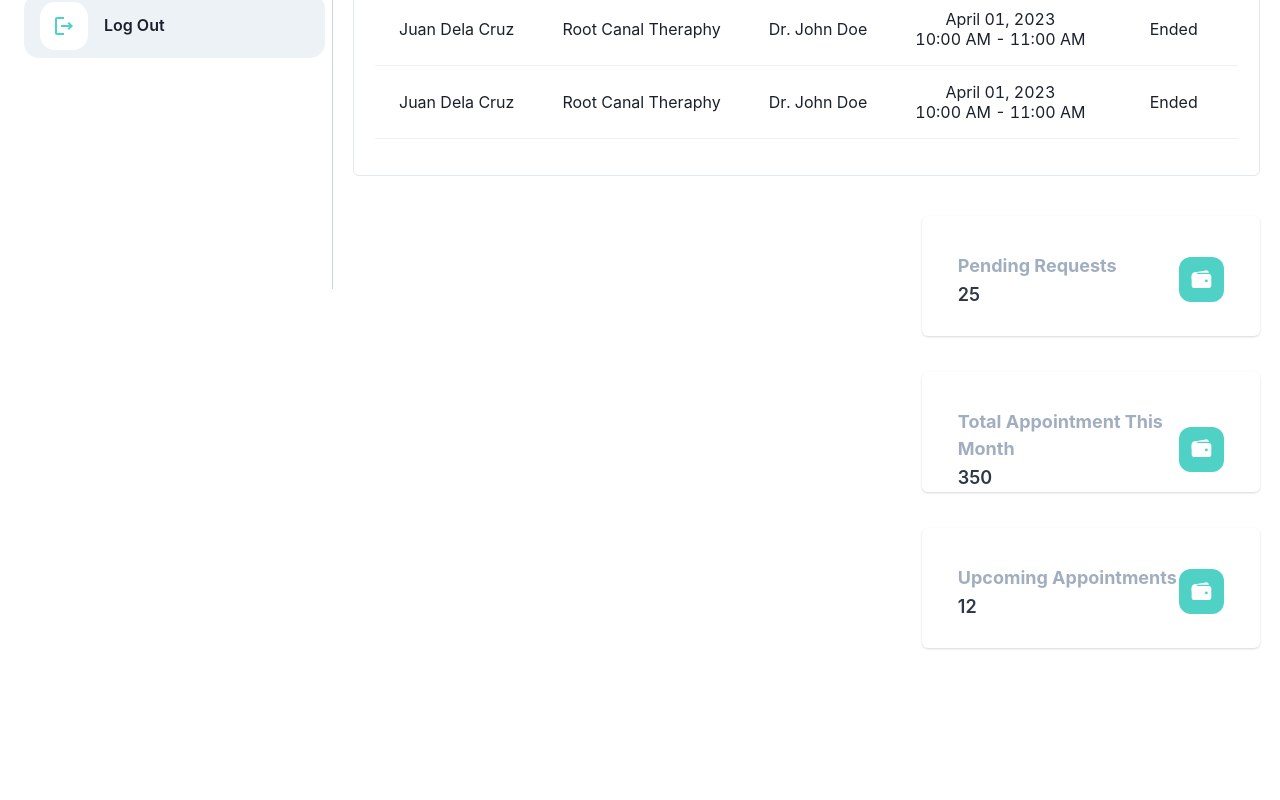
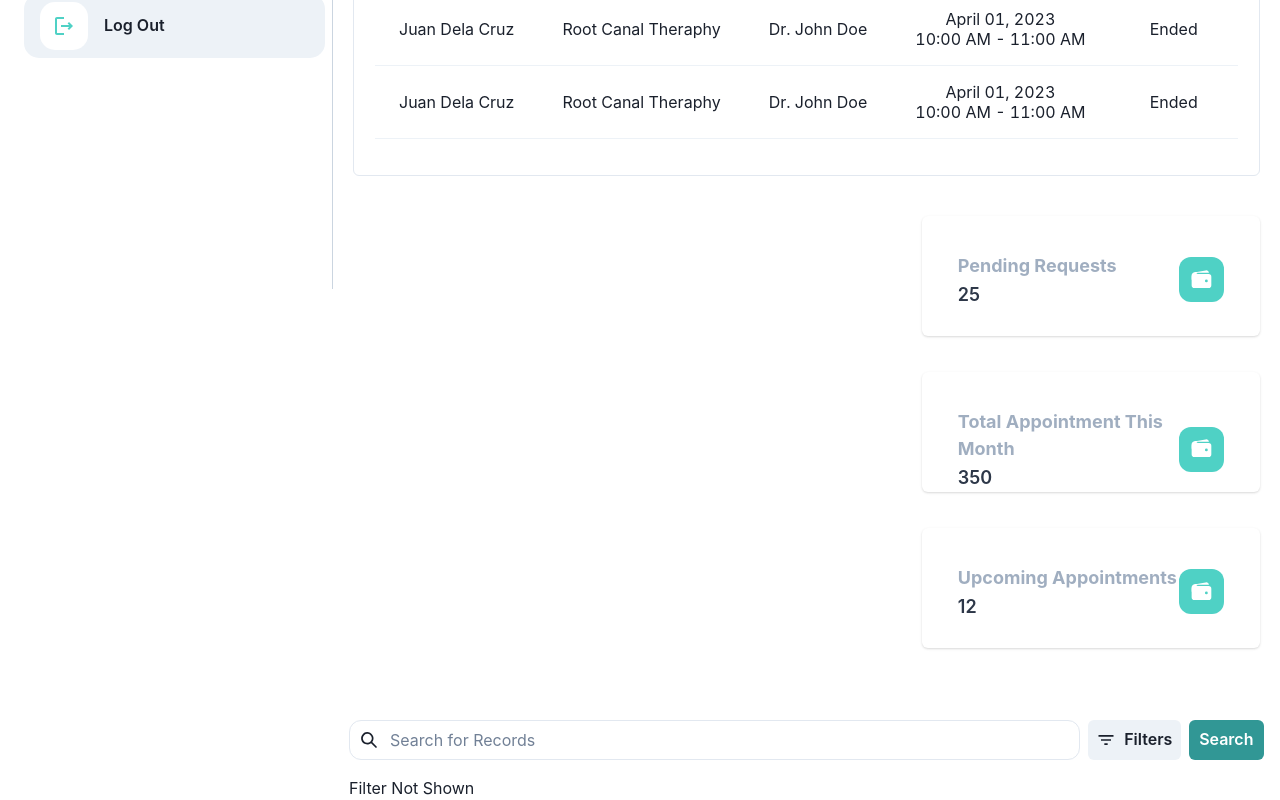
Before and after one commit to sepiisagun/knddras-employees, a Next.js app: page /dashboard in a window 1280 px wide. Shown: the part 574-1374 px from the top of the page. Before the commit the page ends 1278 px from the top, so only its background shows below. Built offline with nearby package versions, Linux system fonts and the light colour scheme.

Commit message:
feat: Created Search bar component

```diff
--- /dev/null
+++ b/src/components/Search/SearchBar.js
@@ -0,0 +1,54 @@
+import {
+	Box,
+	Button,
+	Flex,
+	HStack,
+	Icon,
+	Input,
+	InputGroup,
+	InputLeftElement,
+} from "@chakra-ui/react";
+import React, { useState } from "react";
+import { SearchIcon } from "@chakra-ui/icons";
+import { MdFilterList } from "react-icons/md";
+import spiels from "../../constants/spiels";
+
+const SearchBar = () => {
+	const [showFilter, setShowFilter] = useState(false);
+	return (
+		<Box>
+			<HStack p={4}>
+				<InputGroup>
+					<InputLeftElement pointerEvents="none">
+						<SearchIcon boxSize={4} />
+					</InputLeftElement>
+					<Input
+						borderRadius="xl"
+						placeholder={spiels.PLACEHOLDER_SEARCH}
+						type="text"
+					/>
+				</InputGroup>
+				<Button
+					onClick={() => {
+						setShowFilter(true);
+					}}
+				>
+					<Flex justifyContent="center" mr={2}>
+						<Icon as={MdFilterList} h={5} w={5} />
+					</Flex>
+					<Box justifyContent="center">{spiels.TEXT_FILTER}</Box>
+				</Button>
+				<Button colorScheme="teal" onClick={() => setShowFilter(false)}>
+					{spiels.BUTTON_SEARCH}
+				</Button>
+			</HStack>
+			{showFilter ? (
+				<Box px={4}>Filter Shown</Box>
+			) : (
+				<Box px={4}>Filter Not Shown</Box>
+			)}
+		</Box>
+	);
+};
+
+export default SearchBar;
--- a/src/constants/spiels.js
+++ b/src/constants/spiels.js
@@ -1,10 +1,12 @@
 /* eslint-disable sort-keys */
 const spiels = {
 	APP_NAME: "KNDDRAS Employees",
+	BUTTON_SEARCH: "Search",
 	CLR_TEAL: "teal.300",
 	COMP_NAME: "Klinika ng Dentista",
 	EMP_PORTAL: "Employee Portal",
 	EMP_PORTAL_SUB: "Enter your Email and Password to sign in",
+	TEXT_FILTER: "Filters",
 	INC_EMAIL: "Incorrect Email",
 	INC_PASSWORD: "Incorrect Password",
 	LBL_EMAIL: "Email",
@@ -13,6 +15,7 @@ const spiels = {
 	LBL_SIGNIN: "Sign In",
 	PHOLDER_EMAIL: "Your Email Address",
 	PHOLDER_PASSWORD: "Your Password",
+	PLACEHOLDER_SEARCH: "Search for Records",
 	REQ_EMAIL: "Email is required",
 	REQ_PASSWORD: "Password is required",
 
--- a/src/modules/dashboard/screens/DashboardScreen.js
+++ b/src/modules/dashboard/screens/DashboardScreen.js
@@ -7,6 +7,7 @@ import AddRecord from "../../../components/Counter/AddRecord";
 import AppointmentsTable from "../components/AppointmentsTable";
 // import RedirectBanner from "../components/RedirectBanner";
 import Counters from "../../../components/Counter/Counters";
+import SearchBar from "../../../components/Search/SearchBar";
 
 const DashboardScreen = () => {
 	return (
@@ -41,6 +42,11 @@ const DashboardScreen = () => {
 					<Counters />
 				</GridItem>
 			</Grid>
+			<Grid>
+				<GridItem>
+					<SearchBar />
+				</GridItem>
+			</Grid>
 		</ProfileLayout>
 	);
 };
```
